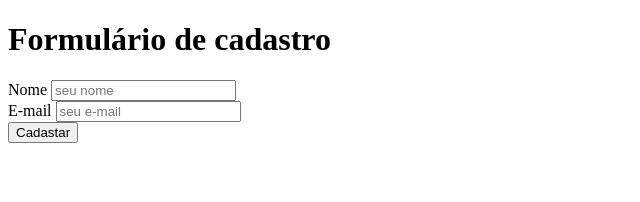
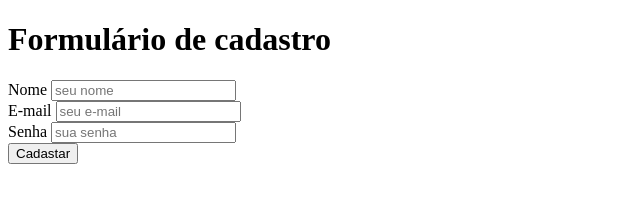
Before and after one commit to AdrianojSilveira/exerc-cio_html, a plain HTML site: page index.html in a window 1280 px wide. Shown: the whole page, without its empty margins (0-640 px from the left). Drawn offline with Linux system fonts and the light colour scheme.

Commit message:
Inserido campo de senha

```diff
--- a/index.html
+++ b/index.html
@@ -13,9 +13,9 @@
         <input id="nome"type="text" placeholder="seu nome"/><br/>
         <label for="email">E-mail</label>
         <input id="email" type= "email" placeholder="seu e-mail"/><br/>
-        <button id="email" type="submit">Cadastar</button>
-
-    </form>
-
+        <label for="email">Senha</label>
+        <input id="senha_email" type= "password" placeholder="sua senha"/><br/>
+        <button id="Botao_cadastro" type="submit">Cadastar</button>
+        </form>
 </body>
 </html>
```
